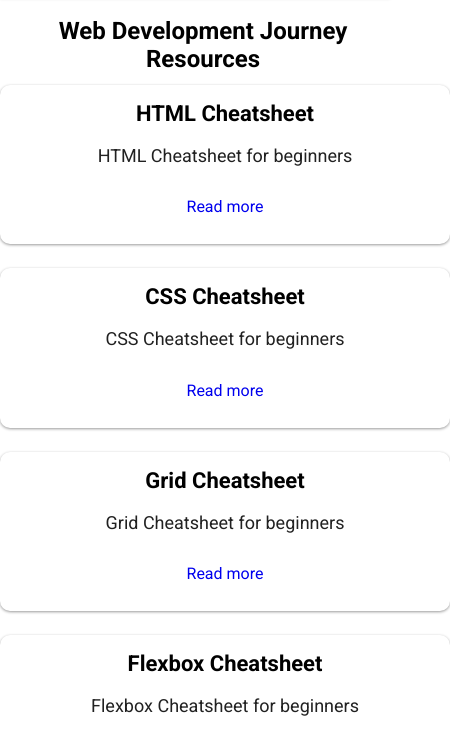
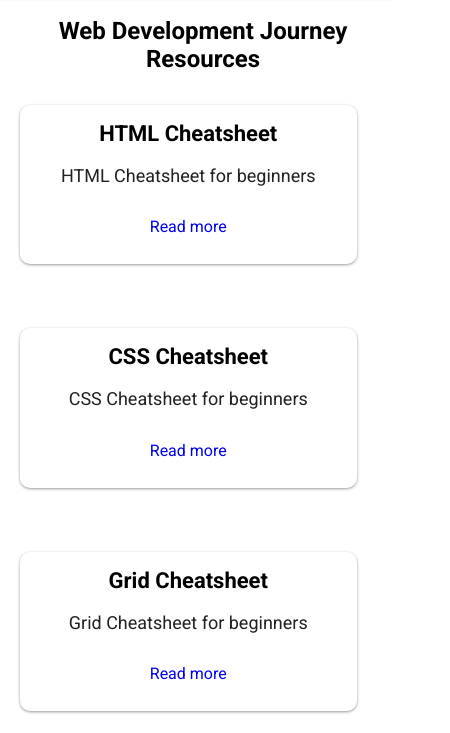
Before and after one commit to aswathy-kr/MMT-Induction, a website: page html/resources.html in a window 390 px wide. Shown: the part 103-836 px from the top of the page, 450 px wide, since content can reach past the window. Drawn offline with Linux system fonts and the light colour scheme.

Commit message:
Some container CSS  changes

```diff
--- a/scss/resources.scss
+++ b/scss/resources.scss
@@ -37,4 +37,9 @@
 	.blog-heading {
 		padding: 120px 12px 12px 28px;
 	}
+
+	.one-cheatsheet {
+		width: 75%;
+		margin: 20px 0;
+	}
 }
--- a/scss/styles.scss
+++ b/scss/styles.scss
@@ -243,7 +243,8 @@ header {
 
 @media screen and (max-width: 720px) {
 	.container {
-		width: 100%;
+		width: 90%;
+		//margin: 0 12px;
 	}
 	.nav-container {
 		height: 100px;
```
Also changed, not shown: README.md, css/resources.css, css/styles.css.
